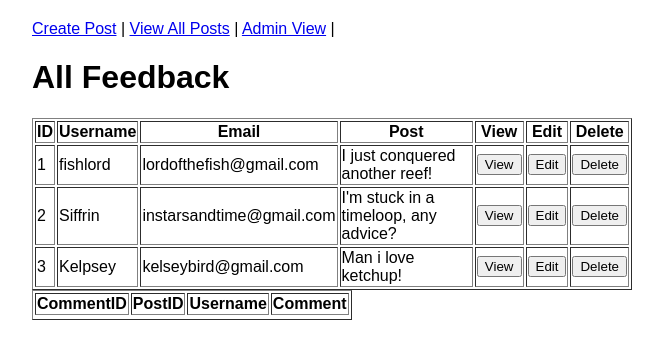
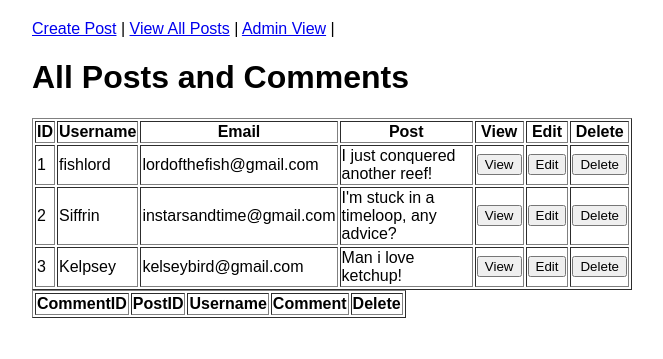
Before and after one commit to AyeItsAillie/BlogSiteFinalFinal, a Flask app: page /admin/profiles/edit in a window 1280 px wide. Shown: the top 359 px of the page, without its empty margins (308-971 px from the left). Run offline with Flask 3, Linux system fonts and the light colour scheme; lists and menus that the app fills with data are empty.

Commit message:
Everything works but the Delete Button

```diff
--- a/app.py
+++ b/app.py
@@ -146,6 +146,27 @@ def admin_profilesDeleteButton():
         profiles = Profile.query.all()
         return render_template('Admin_profiles.html', profiles=profiles, error=error)
 
+@app.route('/admin/comments/deleteButton', methods=['POST'])
+def admin_commentsDeleteButton():
+    profiles = Profile.query.all()
+    comments = Comments.query.all()
+    profile = Profile.query.all
+    try:
+        commentID = request.form.get('commentID', '').strip()
+        #THIS LINE needs to be changed V
+        comment_to_delete = Comments.query.filter_by(id=commentID).first()
+        if not comment_to_delete:
+            error = f"No profiles found with the specified id found."
+            comments = Comments.query.all()
+            return render_template('Admin_profiles.html', profiles=profiles, error=error, comments=comments, profile=profile)
+        db.session.delete(comment_to_delete)
+        db.session.commit()
+        return redirect(url_for('Admin_profiles'))
+    except Exception as e:
+        error = f"Error deleting profile: {str(e)}"
+        comments = Comments.query.all()
+        return render_template('Admin_profiles.html', profiles=profiles, error=error, comments=comments, profile=profile)
+
 @app.route('/admin/profiles/edit', methods=['GET', 'POST'])
 def admin_profiles_edit():
     if request.method == 'POST':
--- a/templates/Admin_profiles.html
+++ b/templates/Admin_profiles.html
@@ -1,7 +1,7 @@
 {% extends 'base.html' %}
-{% block title%}{{super()}} - Profiles Admin {% endblock %}
+{% block title%}{{super()}} - Admin {% endblock %}
 {% block content %}
-<h1>All Feedback</h1>
+<h1>All Posts and Comments</h1>
 <table class="table table-striped" border="1">
     <tr>
         <th>ID</th>
@@ -62,17 +62,44 @@
     <th>PostID</th>
     <th>Username</th>
     <th>Comment</th>
+    <th>Delete</th>
   </tr>
 
 <body>
+{% for comment in comments %}
   <tr>
-  {% for comment in comments %}
     <td>{{ comment.commentID }}</td>
     <td>{{ comment.id }}</td>
     <td>{{ comment.username }}</td>
     <td>{{ comment.comment }}</td>
+    <div>
+        <form method="POST" action="{{url_for('admin_commentsDeleteButton')}}">
+          <input
+            type="hidden"
+            name="commentID"
+            id="commentID"
+            value="{{comment.id}}"
+          />
+        <td>
+            <div>
+        <form method="POST" action="{{url_for('admin_commentsDeleteButton')}}">
+          <input
+            type="hidden"
+            name="profileId"
+            id="profileId"
+            value="{{profile.id}}"
+          />
+        <input name="deleteStyle" type="hidden" value="soft" />
+          <button type="submit">Delete</button>
+        </form>
+      </div>
+        </td>
+        </form>
+      </div>
   </tr>
+
+  {% endfor %}
 </body>
 </table>
-{% endfor %}
+
 {% endblock %}
```
Also changed, not shown: instance/profiles.db.
